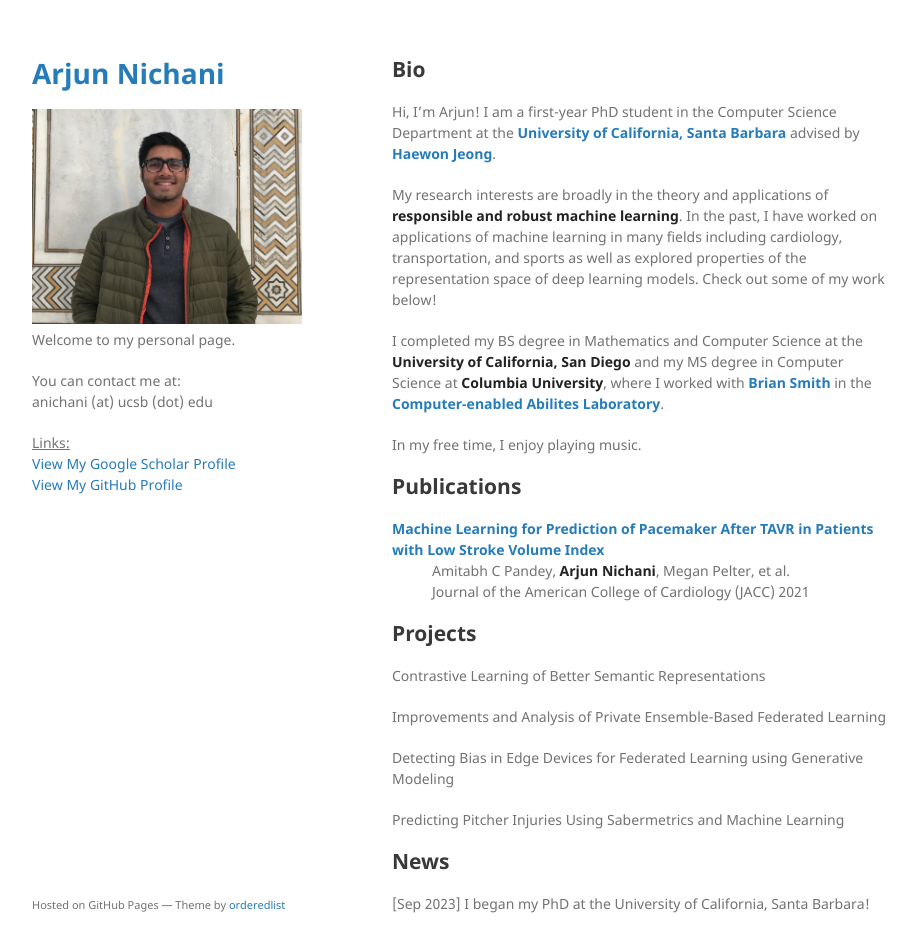
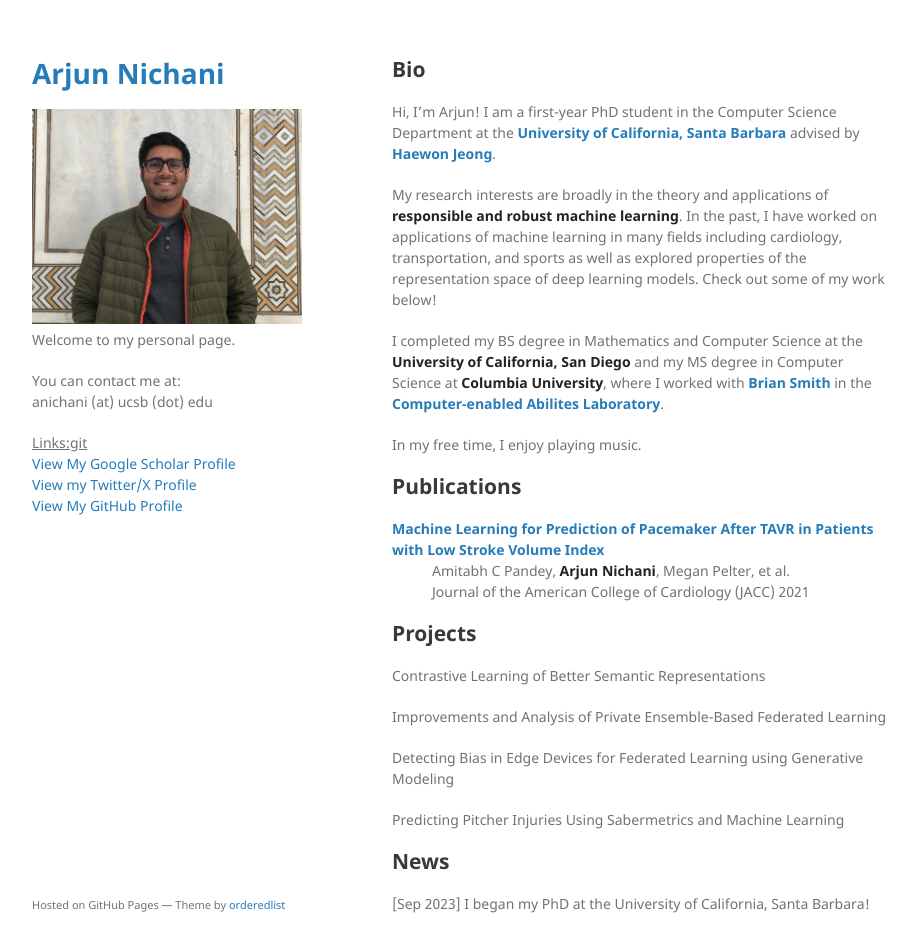
Before and after one commit to arjnich/arjnich.github.io, a Jekyll site: the page built from index.md, in a window 1280 px wide and 984 px high. Shown: the top 952 px of the window, without its empty margins (178-1094 px from the left). Built offline with Jekyll 4.4.1, drawn with Linux system fonts in a browser that asks for light colours; our own code applies the rules of GitHub Pages for plain Markdown files.

Commit message:
Adding twitter link

```diff
--- a/_layouts/default.html
+++ b/_layouts/default.html
@@ -24,8 +24,9 @@
         <p>{{ site.description | default: site.github.project_tagline }}</p>
         <p style="margin-bottom:0;" class="view">You can contact me at:</p>
         <p class="view">anichani (at) ucsb (dot) edu</p>
-        <p style="margin-bottom:0;" class="view"><u>Links:</u></p>
+        <p style="margin-bottom:0;" class="view"><u>Links:git </u></p>
         <p style="margin-bottom:0;" class="view"><a href="https://scholar.google.com/citations?user=SUaXixEAAAAJ&hl=en&oi=sra">View My Google Scholar Profile</a></p>
+        <p style="margin-bottom:0;" class="view"><a href="https://twitter.com/arjnich">View my Twitter/X Profile</a></p>
 
         {% if site.github.is_project_page %}
         <p class="view"><a href="{{ site.github.repository_url }}">View the Project on GitHub <small>{{ site.github.repository_nwo }}</small></a></p>
```
